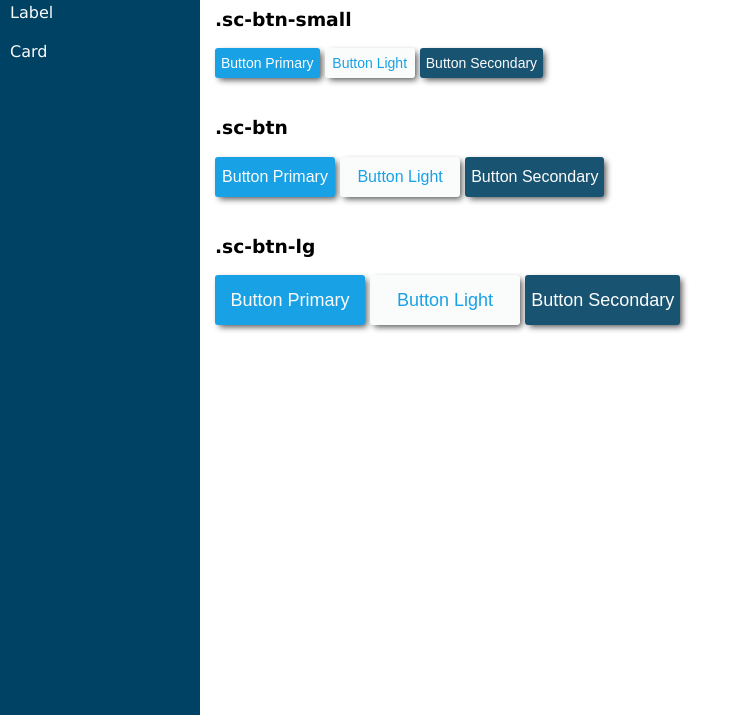
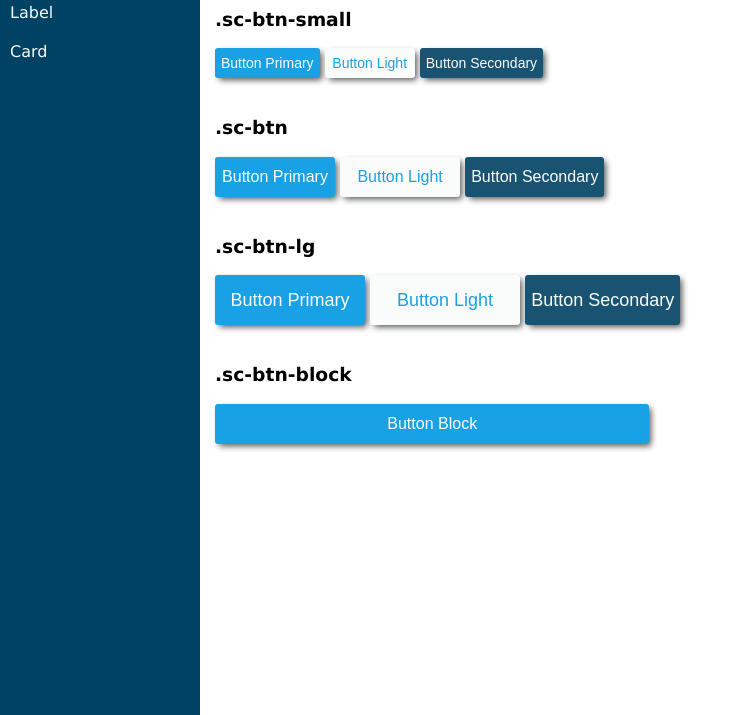
Before and after one commit to samc05991/sams-template-sass-theme, a website: page public/button.html in a window 1280 px wide. Shown: the part 85-800 px from the top of the page, without its empty margins (0-750 px from the left). Drawn offline with Linux system fonts and the light colour scheme.

Commit message:
feat: add button block

```diff
--- a/public/button.html
+++ b/public/button.html
@@ -61,6 +61,19 @@
                   </div>
                 </div>
               </div>
+
+              <div class="sc-row">
+                <div class="">
+                  <div class="row">
+                    <h3>.sc-btn-block</h3>
+                  </div>
+                  <div class="row">
+                    <div class="sc-btn-group">
+                      <button type="button" class="sc-btn sc-btn-block sc-btn--primary">Button Block</button>
+                    </div>
+                  </div>
+                </div>
+              </div>
             </div>
 
             <div class="sc-sidebar">
```
